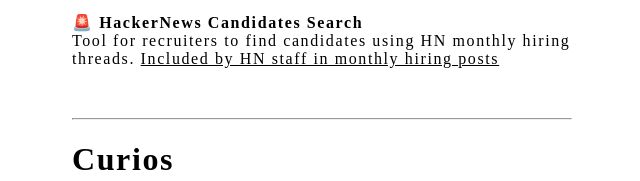
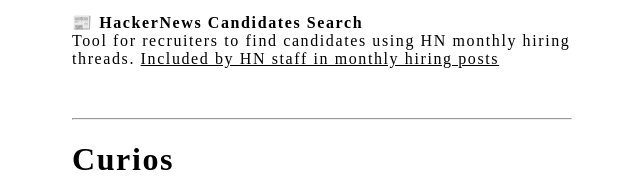
Before and after one commit to seisvelas/portfolio, a plain HTML site: page index.html in a window 1280 px wide. Shown: the part 1496-1677 px from the top of the page, 318-958 px from the left. Drawn offline with nearby package versions, Linux system fonts and the light colour scheme.

Commit message:
Update index.html

```diff
--- a/index.html
+++ b/index.html
@@ -79,7 +79,7 @@ a {
     hosts like GitHub pages. <a href="https://www.npmjs.com/package/@xandrev/gistblog">NPM package</a> and <a href="https://seisvelas.github.io/">live example</a>.</p>
     <p><b>🍺 SAN Scanner</b><br>A Burp Suite app <a href="https://portswigger.net/bappstore/25cf44e09aaf4acc9b5f49373c90199a">available in the BApp store</a> that passively scans for Subject Alternate Names for pentesters and CTF players.</p>
     <p><b>🚨 Email Addresses in Comments Monitor</b><br>GitHub Action to monitor comments on a repo for plaintext email addresses. <a href="https://github.com/marketplace/actions/email-addresses-in-comments-monitor">Listed in GitHub Marketplace</a></p>
-    <p><b>🚨 HackerNews Candidates Search</b><br>Tool for recruiters to find candidates using HN monthly hiring threads. <a href="https://news.ycombinator.com/item?id=27355390">Included by HN staff in monthly hiring posts</a></p>
+    <p><b>📰 HackerNews Candidates Search</b><br>Tool for recruiters to find candidates using HN monthly hiring threads. <a href="https://news.ycombinator.com/item?id=27355390">Included by HN staff in monthly hiring posts</a></p>
 <div style="margin-top:50px">
     <hr>
   </div>
```
